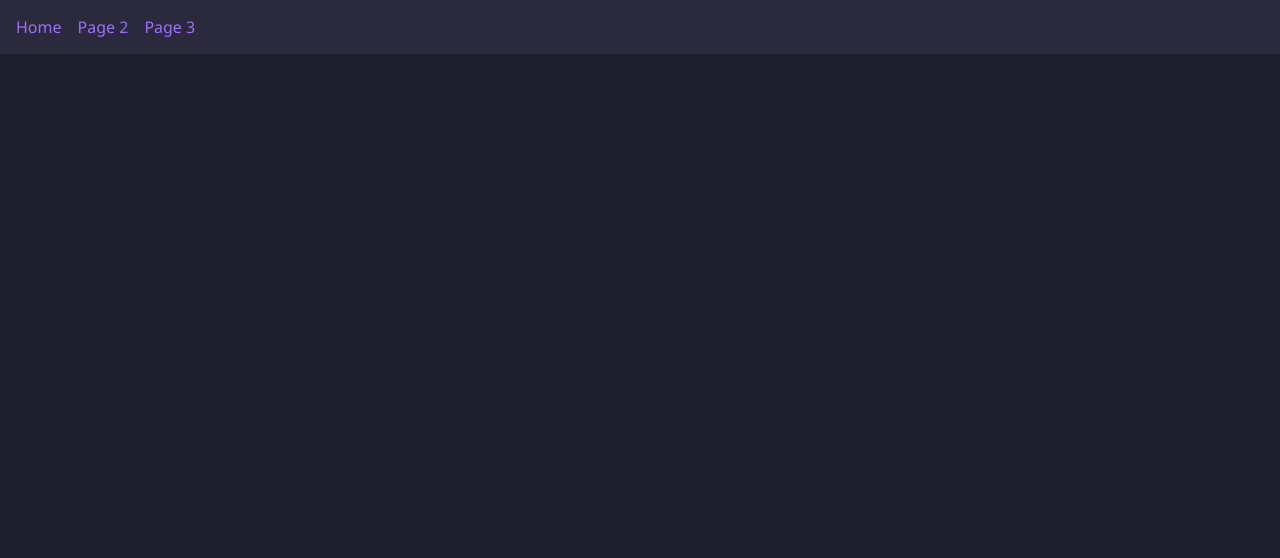
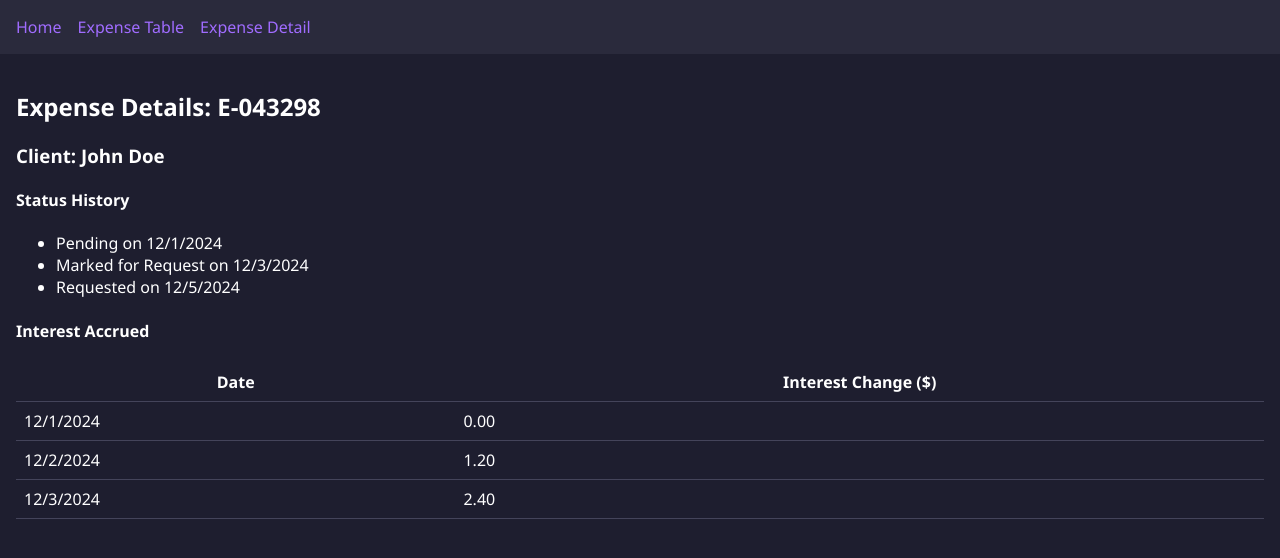
Before and after one commit to edcres/law-expense-lending, a React (Create React App) app in the folder client/: page /expense/1 in a window 1280 px wide. Before the commit this address had no page. Shown: the top 558 px of the page. Built offline with nearby package versions, Linux system fonts and the light colour scheme.

Commit message:
Changed the name of the last 2 pages.

```diff
--- a/client/src/App.js
+++ b/client/src/App.js
@@ -1,23 +1,22 @@
 import React from 'react';
 import { Routes, Route, Link } from 'react-router-dom';
-import colors from './styles/theme';
 import Home from './pages/Home';
-import Page2 from './pages/Page2';
-import Page3 from './pages/Page3';
+import ExpenseTable from './pages/ExpenseTable';
+import ExpenseDetail from './pages/ExpenseDetail';
 
 function App() {
   return (
     <div>
-      <nav style={{ padding: '1rem', backgroundColor: colors.surface }}>
+      <nav style={{ padding: '1rem', backgroundColor: '#2A2A3C' }}>
         <Link to="/">Home</Link>
-        <Link to="/page2">Page 2</Link>
-        <Link to="/page3">Page 3</Link>
+        <Link to="/expense-table">Expense Table</Link>
+        <Link to="/expense/1">Expense Detail</Link>
       </nav>
 
       <Routes>
         <Route path="/" element={<Home />} />
-        <Route path="/page2" element={<Page2 />} />
-        <Route path="/page3" element={<Page3 />} />
+        <Route path="/expense-table" element={<ExpenseTable />} />
+        <Route path="/expense/:id" element={<ExpenseDetail />} />
       </Routes>
     </div>
   );
--- a/client/src/pages/Page3.js
+++ b/client/src/pages/ExpenseDetail.js
@@ -2,7 +2,7 @@ import React, { useEffect, useState } from 'react';
 import { useParams } from 'react-router-dom';
 import colors from '../styles/theme';
 
-export default function Page3() {
+export default function ExpenseDetail() {
   const { id } = useParams();
   const [expense, setExpense] = useState(null);
   const [history, setHistory] = useState([]);
--- a/client/src/pages/Home.js
+++ b/client/src/pages/Home.js
@@ -3,7 +3,7 @@ import ExpenseCard from '../components/ExpenseCard';
 import { getExpenses, getStatusOrder } from '../api/salesforce';
 import colors from '../styles/theme';
 
-export default function Home() {
+export default function ExpenseTable() {
   const [expenses, setExpenses] = useState([]);
   const [statusOrder, setStatusOrder] = useState([]);
 
```
Also changed, not shown: client/src/pages/ExpenseTable.js (renamed from client/src/pages/Page2.js).
